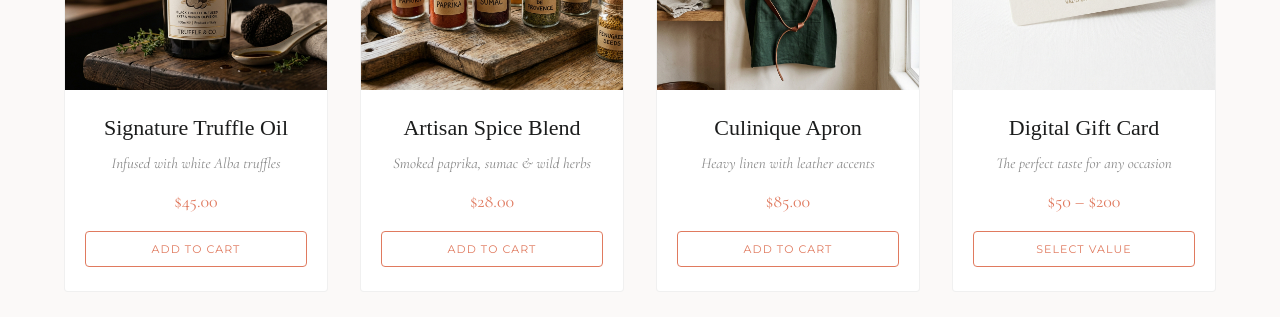
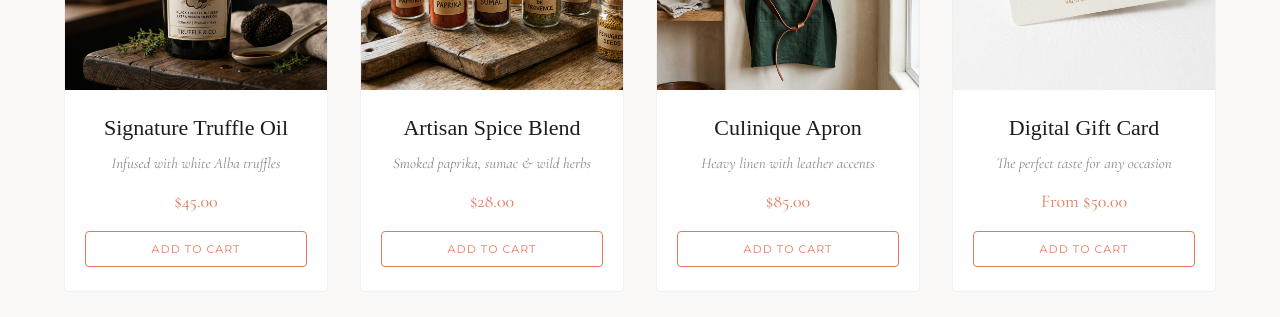
Before and after one commit to kiranSachani/culinique-restaurant-website-, a Next.js app: page /shop in a window 1280 px wide. Shown: the part 742-1059 px from the top of the page. Built offline with nearby package versions, Linux system fonts and the light colour scheme; a web font is replaced by a local one.

Commit message:
Implement add to cart functionality on shop page

```diff
--- a/src/app/shop/page.tsx
+++ b/src/app/shop/page.tsx
@@ -3,50 +3,56 @@
 import Image from 'next/image';
 import { useState } from 'react';
 import { Heart } from 'lucide-react';
+import { useCart } from '@/context/CartContext';
 import './shop.css';
 
 const shopCategories = ['All', 'Sauces', 'Spices', 'Merch', 'Gift Cards'];
 
 const products = [
   {
-    id: 1,
+    id: 101,
     category: 'Sauces',
     name: 'Signature Truffle Oil',
     desc: 'Infused with white Alba truffles',
-    price: '$45.00',
+    price: 45.00,
+    priceLabel: '$45.00',
     image: '/images/truffle-oil.png',
     btnLabel: 'ADD TO CART',
   },
   {
-    id: 2,
+    id: 102,
     category: 'Spices',
     name: 'Artisan Spice Blend',
     desc: 'Smoked paprika, sumac & wild herbs',
-    price: '$28.00',
+    price: 28.00,
+    priceLabel: '$28.00',
     image: '/images/spice-blend.png',
     btnLabel: 'ADD TO CART',
   },
   {
-    id: 3,
+    id: 103,
     category: 'Merch',
     name: 'Culinique Apron',
     desc: 'Heavy linen with leather accents',
-    price: '$85.00',
+    price: 85.00,
+    priceLabel: '$85.00',
     image: '/images/apron.png',
     btnLabel: 'ADD TO CART',
   },
   {
-    id: 4,
+    id: 104,
     category: 'Gift Cards',
     name: 'Digital Gift Card',
     desc: 'The perfect taste for any occasion',
-    price: '$50 – $200',
+    price: 50.00,
+    priceLabel: 'From $50.00',
     image: '/images/gift-card.png',
-    btnLabel: 'SELECT VALUE',
+    btnLabel: 'ADD TO CART',
   },
 ];
 
 export default function ShopPage() {
+  const { addItem } = useCart();
   const [activeCategory, setActiveCategory] = useState('All');
   const [sortBy, setSortBy] = useState('Popular');
   const [wishlist, setWishlist] = useState<number[]>([]);
@@ -57,6 +63,16 @@ export default function ShopPage() {
 
   const toggleWishlist = (id: number) => {
     setWishlist(prev => prev.includes(id) ? prev.filter(i => i !== id) : [...prev, id]);
+  };
+
+  const handleAddToCart = (product: typeof products[0]) => {
+    addItem({
+      id: product.id,
+      name: product.name,
+      desc: product.desc,
+      price: product.price,
+      image: product.image,
+    });
   };
 
   return (
@@ -136,8 +152,13 @@ export default function ShopPage() {
                 <div className="product-card__body">
                   <h3 className="product-card__name">{product.name}</h3>
                   <p className="product-card__desc">{product.desc}</p>
-                  <span className="product-card__price">{product.price}</span>
-                  <button className="product-card__btn">{product.btnLabel}</button>
+                  <span className="product-card__price">{product.priceLabel}</span>
+                  <button
+                    className="product-card__btn"
+                    onClick={() => handleAddToCart(product)}
+                  >
+                    {product.btnLabel}
+                  </button>
                 </div>
               </div>
             ))}
```
